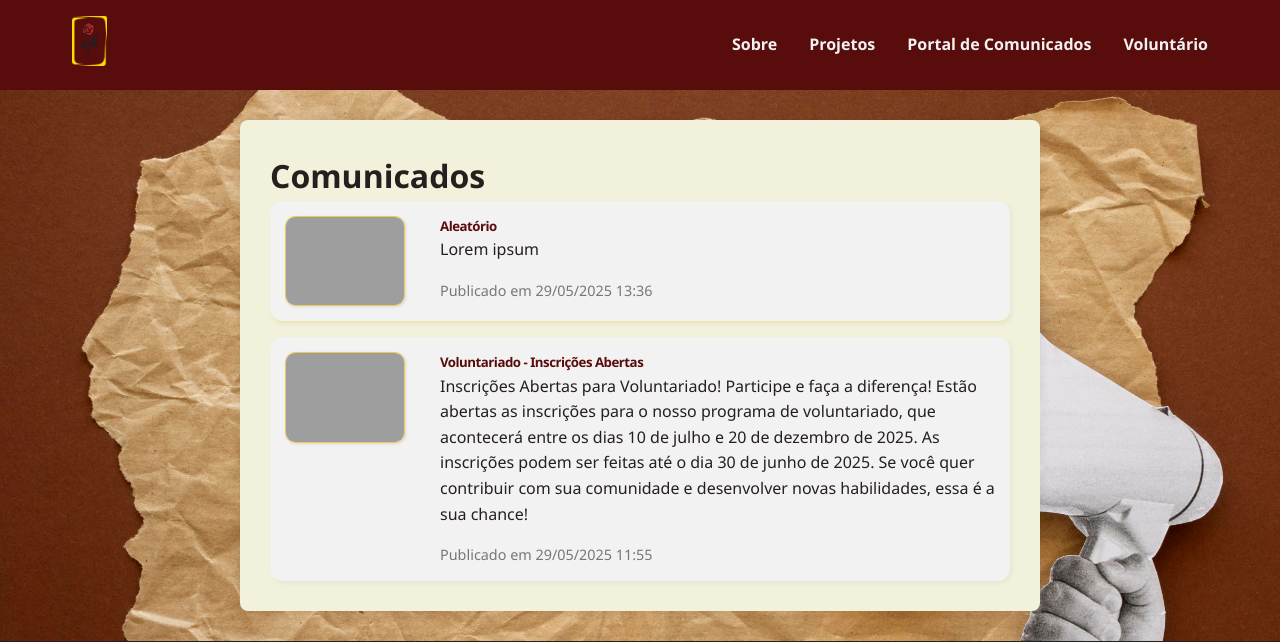
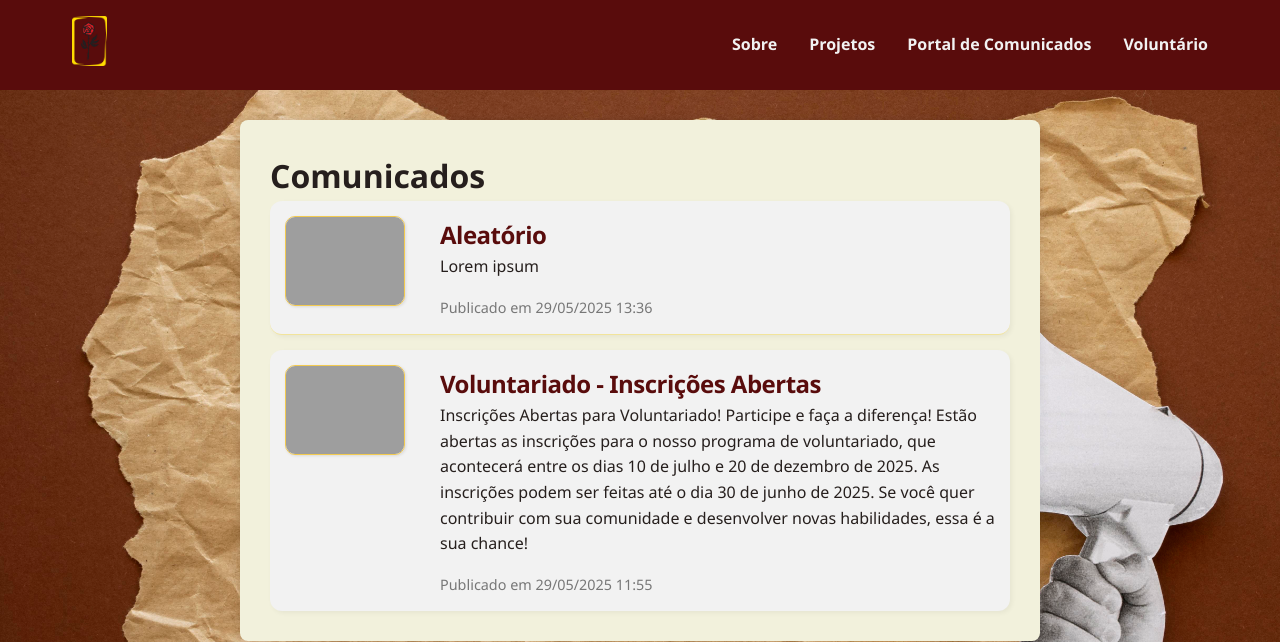
Before and after one commit to gabrielhierro/Atividade-Extensionista, a Django app: page /portal/comunicados/ in a window 1280 px wide. Shown: the top 642 px of the page. Run offline with Django 5.2, Linux system fonts and the light colour scheme; data comes from the database, SQL or seed files in the repository; grey boxes are pictures that could not be loaded.

Commit message:
Update comunicado.css

```diff
--- a/app_core/static/comunicado/css/comunicado.css
+++ b/app_core/static/comunicado/css/comunicado.css
@@ -67,6 +67,7 @@ body {
     color: var(--vinho);
     font-weight: bold;
     letter-spacing: -0.5px;
+    font-size: 1.5em; /* Aumentei o tamanho da fonte para 1.5 vezes o tamanho padrão */
 }
 
 .comunicado-text p.card-text {
```
